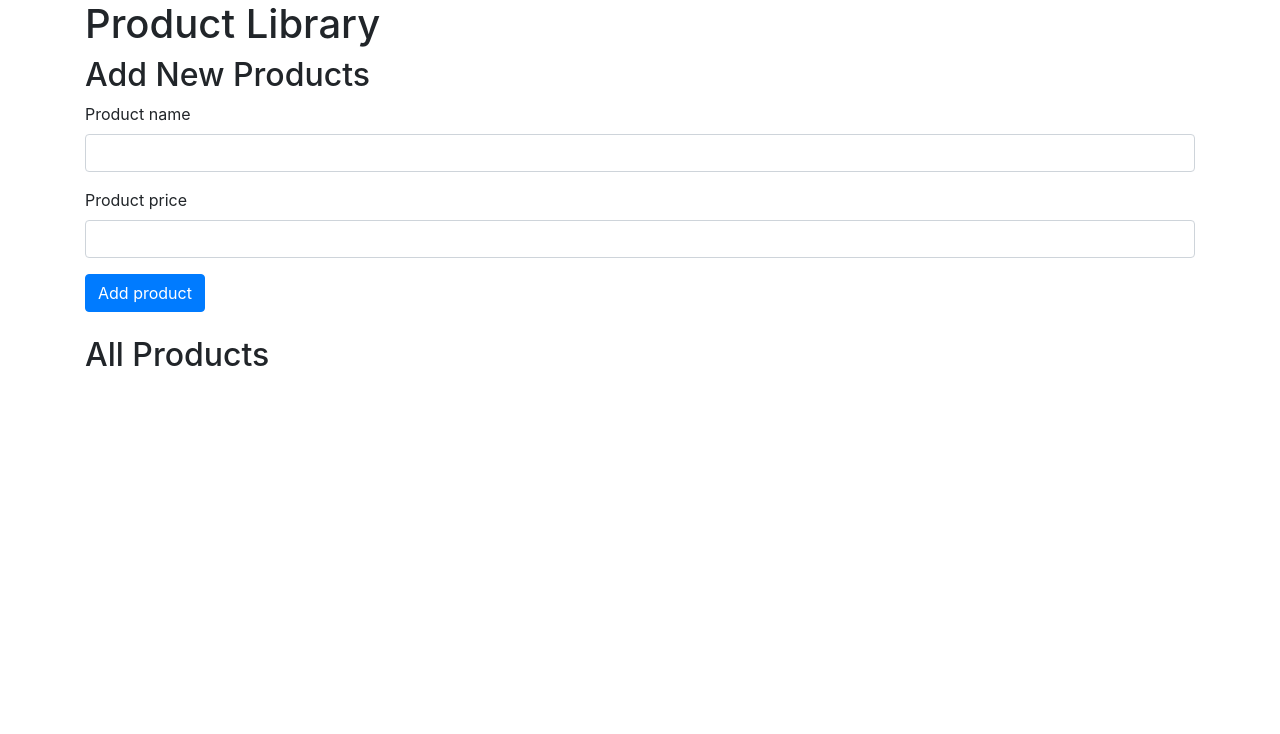
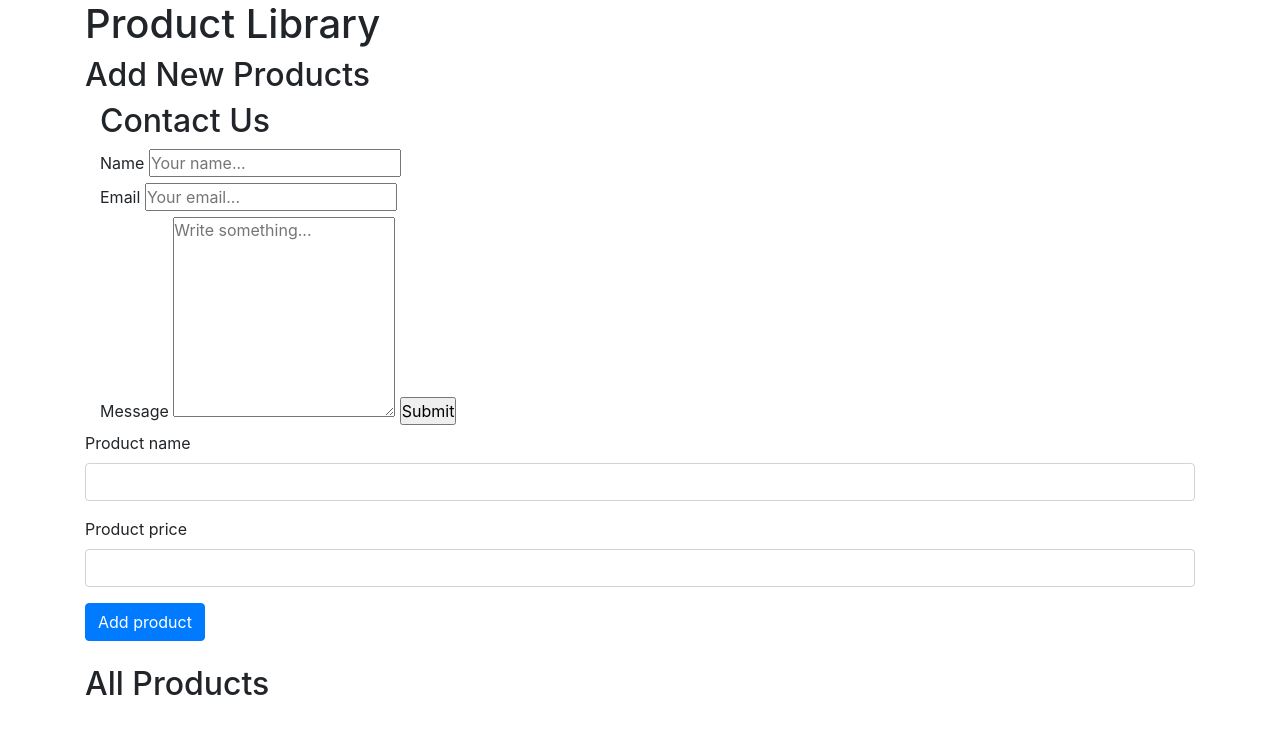
Before and after one commit to JonnySaito/mongoDB-frontEnd, a website: page index.html in a window 1280 px wide. Drawn offline with nearby package versions, Linux system fonts and the light colour scheme; no server answers.

Commit message:
Working with mongoDB

```diff
--- a/css/style.css
+++ b/css/style.css
@@ -15,3 +15,7 @@ body{
 .buttonSpace{
     margin-right: 10px;
 }
+
+#contactButton{
+
+}
--- a/index.html
+++ b/index.html
@@ -11,6 +11,23 @@
       <div class="container">
         <h1>Product Library</h1>
         <h2>Add New Products</h2>
+
+        <div class="container">
+            <h2>Contact Us</h2>
+              <form action="action_page.php">
+                <label for="userName">Name</label>
+                <input type="text" id="userName" placeholder="Your name...">
+                <br>
+                <label for="userEmail">Email</label>
+                <input type="text" id="userEmail" placeholder="Your email...">
+                <br>
+                <label for="userMessage">Message</label>
+                <textarea id="userMessage" placeholder="Write something..." style="height:200px"></textarea>
+                <input type="submit" id="submitMessage" value="Submit">
+              </form>
+        </div>
+
+
         <form>
           <div class="form-group">
                 <label for="productName">Product name</label>
@@ -18,7 +35,7 @@
           </div>
             <div class="form-group">
                 <label for="productPrice">Product price</label>
-                <input type="text" class="form-control" id="productPrice" placeholder="">
+                <input type="number" class="form-control" id="productPrice" placeholder="">
             </div>
           <button type="submit" class="btn btn-primary" id="addProductButton">Add product</button>
         </form>
--- a/js/script.js
+++ b/js/script.js
@@ -51,4 +51,8 @@ $('#addProductButton').click(function(){
         })
     }
     // Now we want to send/POST data
-})
+});
+
+$('#contactButton').click(function(){
+
+});
```
